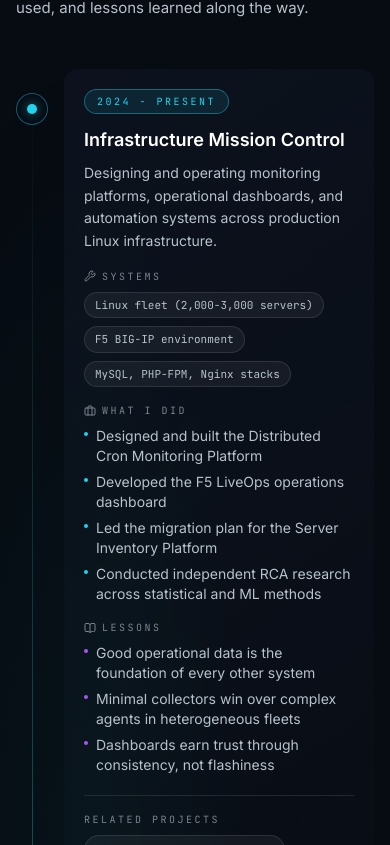
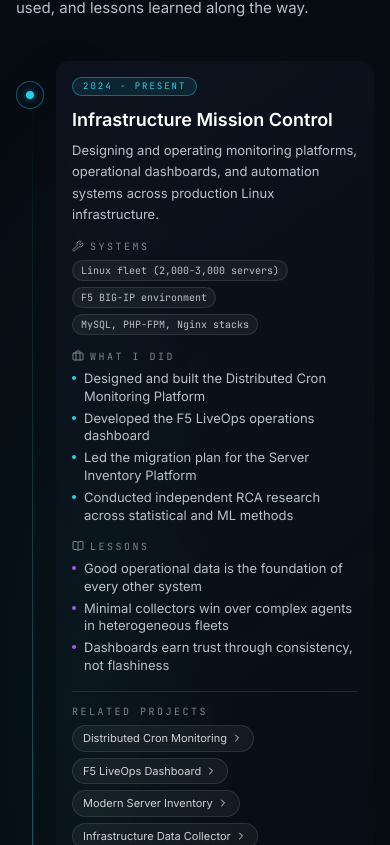
Before and after one commit to eagar1089/v2-eagarolio, a React (Vite) app: page / in a window 390 px wide. Shown: the part 4099-4944 px from the top of the page. Built offline with nearby package versions, Linux system fonts and the light colour scheme; no server answers.

Commit message:
compact journey and resume panels

```diff
--- a/src/components/experience/MissionLog.tsx
+++ b/src/components/experience/MissionLog.tsx
@@ -53,7 +53,7 @@ export function MissionLog() {
   return (
     <section
       id="mission-log"
-      className="relative mx-auto w-full max-w-6xl"
+      className="relative mx-auto w-full max-w-5xl"
       aria-label="Career mission log"
     >
       <SectionHeader
@@ -62,12 +62,12 @@ export function MissionLog() {
         description="Key phases of focus, systems worked on, tools used, and lessons learned along the way."
       />
 
-      <div className="relative mt-12 sm:mt-14">
+      <div className="relative mt-10 sm:mt-12">
         <div
           className="absolute bottom-6 left-4 top-6 w-px bg-gradient-to-b from-transparent via-[#22d3ee]/45 to-transparent md:left-1/2 md:-translate-x-1/2"
           aria-hidden="true"
         />
-        <div className="space-y-7 md:space-y-9">
+        <div className="space-y-6 md:space-y-7">
           {missionLog.map((m, index) => (
             <MissionEntry key={m.id} entry={m} index={index} />
           ))}
@@ -87,45 +87,45 @@ function MissionEntry({ entry, index }: { entry: typeof missionLog[0]; index: nu
       initial={{ opacity: 0, y: 24 }}
       animate={inView ? { opacity: 1, y: 0 } : {}}
       transition={{ duration: 0.6, delay: 0.1, ease: [0.22, 1, 0.36, 1] }}
-      className="relative grid min-w-0 grid-cols-[2rem_minmax(0,1fr)] gap-4 md:grid-cols-[minmax(0,1fr)_3.5rem_minmax(0,1fr)] md:gap-0"
+      className="relative grid min-w-0 grid-cols-[1.75rem_minmax(0,1fr)] gap-3 md:grid-cols-[minmax(0,1fr)_3rem_minmax(0,1fr)] md:gap-0"
     >
       {/* Timeline dot */}
-      <div className="relative z-10 col-start-1 row-start-1 flex justify-center pt-6 md:col-start-2">
-        <div className="flex h-8 w-8 items-center justify-center rounded-full border border-[#22d3ee]/40 bg-[#070B12]">
-          <div className="h-2.5 w-2.5 rounded-full bg-[#22d3ee] shadow-[0_0_12px_rgba(34,211,238,0.6)]" />
+      <div className="relative z-10 col-start-1 row-start-1 flex justify-center pt-5 md:col-start-2">
+        <div className="flex h-7 w-7 items-center justify-center rounded-full border border-[#22d3ee]/40 bg-[#070B12]">
+          <div className="h-2 w-2 rounded-full bg-[#22d3ee] shadow-[0_0_10px_rgba(34,211,238,0.6)]" />
         </div>
       </div>
 
       {/* Content card - connected timeline on desktop, single rail on mobile */}
       <div
         className={`col-start-2 row-start-1 min-w-0 md:col-span-1 ${
-          index % 2 === 0 ? "md:col-start-1 md:pr-7" : "md:col-start-3 md:pl-7"
+          index % 2 === 0 ? "md:col-start-1 md:pr-5" : "md:col-start-3 md:pl-5"
         }`}
       >
-        <div className="panel h-full p-5 hover:-translate-y-1">
+        <div className="panel h-full p-4 hover:-translate-y-1 sm:p-[1.125rem]">
           {/* Header */}
           <div className="flex flex-wrap items-center gap-2">
-            <span className="rounded-full border border-[#22d3ee]/40 bg-[#22d3ee]/10 px-3 py-1 font-mono text-[10px] uppercase tracking-[0.25em] text-[#22d3ee]">
+            <span className="rounded-full border border-[#22d3ee]/40 bg-[#22d3ee]/10 px-2.5 py-0.5 font-mono text-[9px] uppercase tracking-[0.22em] text-[#22d3ee]">
               {entry.period}
             </span>
           </div>
 
-          <h3 className="mt-3 font-display text-lg font-semibold text-white sm:text-xl">
+          <h3 className="mt-2.5 font-display text-lg font-semibold text-white">
             {entry.title}
           </h3>
-          <p className="mt-2 text-sm leading-relaxed text-[#B8C2CC]">{entry.focus}</p>
+          <p className="mt-1.5 text-[13px] leading-relaxed text-[#B8C2CC]">{entry.focus}</p>
 
           {/* Systems */}
-          <div className="mt-4">
+          <div className="mt-3.5">
             <div className="flex items-center gap-1.5 font-mono text-[10px] uppercase tracking-[0.25em] text-[#7D8590]">
               <Wrench className="h-3 w-3" />
               Systems
             </div>
-            <div className="mt-2 flex flex-wrap gap-2">
+            <div className="mt-1.5 flex flex-wrap gap-1.5">
               {entry.systems.map((s) => (
                 <span
                   key={s}
-                  className="rounded-full border border-white/10 bg-white/5 px-2.5 py-1 font-mono text-[11px] text-[#B8C2CC]"
+                  className="rounded-full border border-white/10 bg-white/5 px-2 py-0.5 font-mono text-[10px] text-[#B8C2CC]"
                 >
                   {s}
                 </span>
@@ -134,14 +134,14 @@ function MissionEntry({ entry, index }: { entry: typeof missionLog[0]; index: nu
           </div>
 
           {/* Responsibilities */}
-          <div className="mt-4">
+          <div className="mt-3.5">
             <div className="flex items-center gap-1.5 font-mono text-[10px] uppercase tracking-[0.25em] text-[#7D8590]">
               <Briefcase className="h-3 w-3" />
               What I did
             </div>
-            <ul className="mt-2 space-y-1.5">
+            <ul className="mt-1.5 space-y-1">
               {entry.responsibilities.slice(0, 4).map((r) => (
-                <li key={r} className="flex gap-2 text-sm text-[#B8C2CC]">
+                <li key={r} className="flex gap-2 text-[13px] leading-snug text-[#B8C2CC]">
                   <span className="mt-1.5 block h-1 w-1 shrink-0 rounded-full bg-[#22d3ee]" />
                   <span>{r}</span>
                 </li>
@@ -151,14 +151,14 @@ function MissionEntry({ entry, index }: { entry: typeof missionLog[0]; index: nu
 
           {/* Lessons */}
           {entry.lessons.length > 0 && (
-            <div className="mt-4">
+            <div className="mt-3.5">
               <div className="flex items-center gap-1.5 font-mono text-[10px] uppercase tracking-[0.25em] text-[#7D8590]">
                 <BookOpen className="h-3 w-3" />
                 Lessons
               </div>
-              <ul className="mt-2 space-y-1.5">
+              <ul className="mt-1.5 space-y-1">
                 {entry.lessons.map((l) => (
-                  <li key={l} className="flex gap-2 text-sm text-[#B8C2CC]">
+                  <li key={l} className="flex gap-2 text-[13px] leading-snug text-[#B8C2CC]">
                     <span className="mt-1.5 block h-1 w-1 shrink-0 rounded-full bg-[#a855f7]" />
                     <span>{l}</span>
                   </li>
@@ -169,11 +169,11 @@ function MissionEntry({ entry, index }: { entry: typeof missionLog[0]; index: nu
 
           {/* Related projects */}
           {entry.relatedProjects && entry.relatedProjects.length > 0 && (
-            <div className="mt-5 border-t border-white/10 pt-4">
+            <div className="mt-4 border-t border-white/10 pt-3">
               <div className="font-mono text-[10px] uppercase tracking-[0.25em] text-[#7D8590]">
                 Related projects
               </div>
-              <div className="mt-2 flex flex-wrap gap-2">
+              <div className="mt-1.5 flex flex-wrap gap-1.5">
                 {entry.relatedProjects.map((slug) => {
                   const p = projects.find((x) => x.slug === slug);
                   if (!p) return null;
@@ -181,7 +181,7 @@ function MissionEntry({ entry, index }: { entry: typeof missionLog[0]; index: nu
                     <a
                       key={slug}
                       href="#projects"
-                      className="group inline-flex items-center gap-1.5 rounded-full border border-white/10 bg-white/5 px-3 py-1.5 text-xs text-white/80 hover:border-[#22d3ee]/40 hover:text-white"
+                      className="group inline-flex items-center gap-1 rounded-full border border-white/10 bg-white/5 px-2.5 py-1 text-[11px] text-white/80 hover:border-[#22d3ee]/40 hover:text-white"
                     >
                       {p.name.split(" ").slice(0, 3).join(" ")}
                       <ChevronRight className="h-3 w-3 transition-transform group-hover:translate-x-0.5" />
--- a/src/components/resume/ResumeConsole.tsx
+++ b/src/components/resume/ResumeConsole.tsx
@@ -75,7 +75,7 @@ export function ResumeConsole() {
   return (
     <section
       id="resume"
-      className="relative mx-auto w-full max-w-6xl"
+      className="relative mx-auto w-full max-w-5xl"
       aria-label="Resume console"
     >
       <SectionHeader
@@ -84,7 +84,7 @@ export function ResumeConsole() {
         description="Preview, download, or read a summary of focus areas, projects, and skill clusters."
       />
 
-      <div className="mt-10 grid gap-6 lg:mt-12 lg:grid-cols-[1.4fr_1fr] lg:gap-8">
+      <div className="mt-9 grid gap-5 lg:mt-10 lg:grid-cols-[1.28fr_0.92fr] lg:gap-6">
         <div className="panel relative overflow-hidden border border-white/10 p-0 shadow-[0_24px_70px_rgba(0,0,0,0.18)]">
           {available ? (
             <>
@@ -113,7 +113,7 @@ export function ResumeConsole() {
                   </a>
                 </div>
               </div>
-              <div className="h-[480px] bg-white/5 sm:h-[560px] lg:h-[600px]">
+              <div className="h-[440px] bg-white/5 sm:h-[500px] lg:h-[520px]">
                 <iframe
                   src={portfolio.resume.path}
                   title="Resume preview"
@@ -139,8 +139,8 @@ export function ResumeConsole() {
           )}
         </div>
 
-        <div className="space-y-4">
-          <div className="panel p-5 sm:p-6">
+        <div className="space-y-3.5">
+          <div className="panel p-4 sm:p-5">
             <p className="font-mono text-[10px] uppercase tracking-[0.3em] text-[#22d3ee]">
               Profile summary
             </p>
@@ -148,7 +148,7 @@ export function ResumeConsole() {
             <p className="mt-1 font-mono text-xs text-[#B8C2CC]">{portfolio.titles.primary}</p>
             <p className="mt-3 text-sm leading-relaxed text-[#B8C2CC]">{portfolio.bio}</p>
 
-            <div className="mt-5 border-t border-white/10 pt-4">
+            <div className="mt-4 border-t border-white/10 pt-3.5">
               <p className="font-mono text-[10px] uppercase tracking-[0.25em] text-[#7D8590]">Focus</p>
               <div className="mt-2 flex flex-wrap gap-2">
                 {portfolio.focus.map((f) => (
@@ -163,11 +163,11 @@ export function ResumeConsole() {
             </div>
           </div>
 
-          <div className="panel p-5 sm:p-6">
+          <div className="panel p-4 sm:p-5">
             <p className="font-mono text-[10px] uppercase tracking-[0.3em] text-[#a855f7]">
               Quick channels
             </p>
-            <div className="mt-4 space-y-2">
+            <div className="mt-3 space-y-1.5">
               <ChannelRow Icon={GitHubIcon} label="GitHub" value={`@${portfolio.social.github.username}`} href={portfolio.social.github.url} />
               {portfolio.social.linkedin.url && (
                 <ChannelRow Icon={LinkedInIcon} label="LinkedIn" value={portfolio.social.linkedin.username || "Profile"} href={portfolio.social.linkedin.url} />
@@ -188,7 +188,7 @@ function ChannelRow({ Icon, label, value, href }: { Icon: React.ComponentType<{
       target={href.startsWith("http") ? "_blank" : undefined}
       rel="noopener noreferrer"
       data-cursor="Open"
-      className="flex items-center justify-between rounded-lg border border-white/10 bg-white/[0.02] px-4 py-3 text-sm transition-all hover:border-[#22d3ee]/40 hover:bg-white/[0.04]"
+      className="flex items-center justify-between gap-3 rounded-lg border border-white/10 bg-white/[0.02] px-3 py-2.5 text-sm transition-all hover:border-[#22d3ee]/40 hover:bg-white/[0.04]"
     >
       <span className="flex items-center gap-3">
         <Icon className="h-4 w-4 text-[#B8C2CC]" />
```
